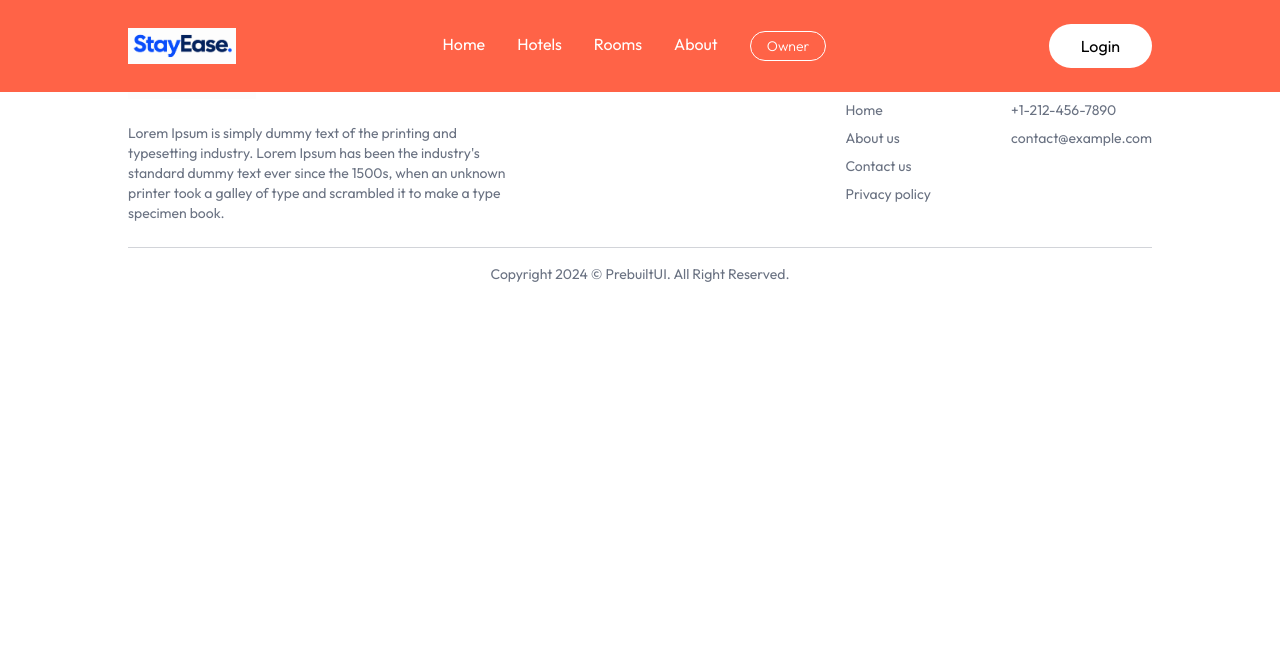
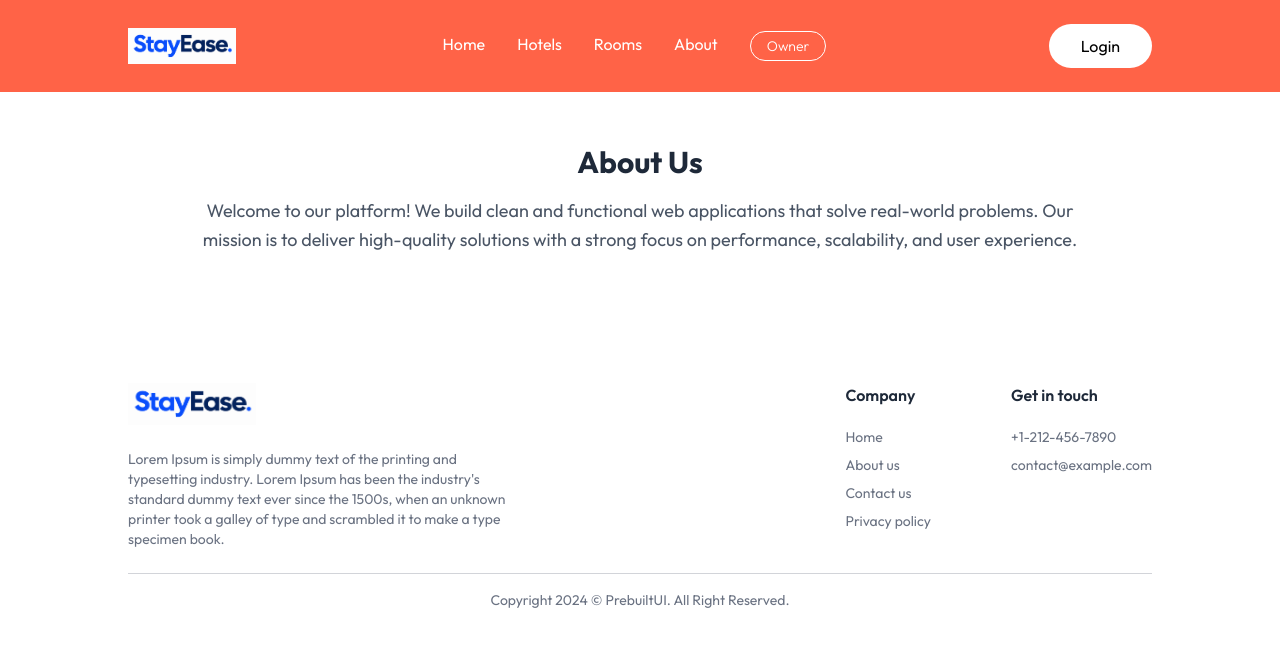
Before and after one commit to himu-001/stayease-hotel-booking, a React (Vite) app in the folder frontend/: page /about in a window 1280 px wide. Shown: the top 646 px of the page. Built offline with nearby package versions, Linux system fonts and the light colour scheme.

Commit message:
feat: Revamp About page with structured layout and descriptive content

```diff
--- a/frontend/src/Pages/About.jsx
+++ b/frontend/src/Pages/About.jsx
@@ -1,9 +1,20 @@
-import React from 'react'
+const About = () => {
+    return (
+        <section className="bg-white py-24 px-4 md:px-8 lg:px-16">
+            <div className="max-w-4xl mx-auto text-center mt-12">
+                <h2 className="text-3xl font-bold text-gray-800 mb-4">
+                    About Us
+                </h2>
 
-const About = () => {
-  return (
-    <div>About</div>
-  )
-}
+                <p className="text-gray-600 text-lg leading-relaxed">
+                    Welcome to our platform! We build clean and functional web
+                    applications that solve real-world problems. Our mission is to deliver
+                    high-quality solutions with a strong focus on performance,
+                    scalability, and user experience.
+                </p>
+            </div>
+        </section>
+    );
+};
 
-export default About
+export default About;
```
